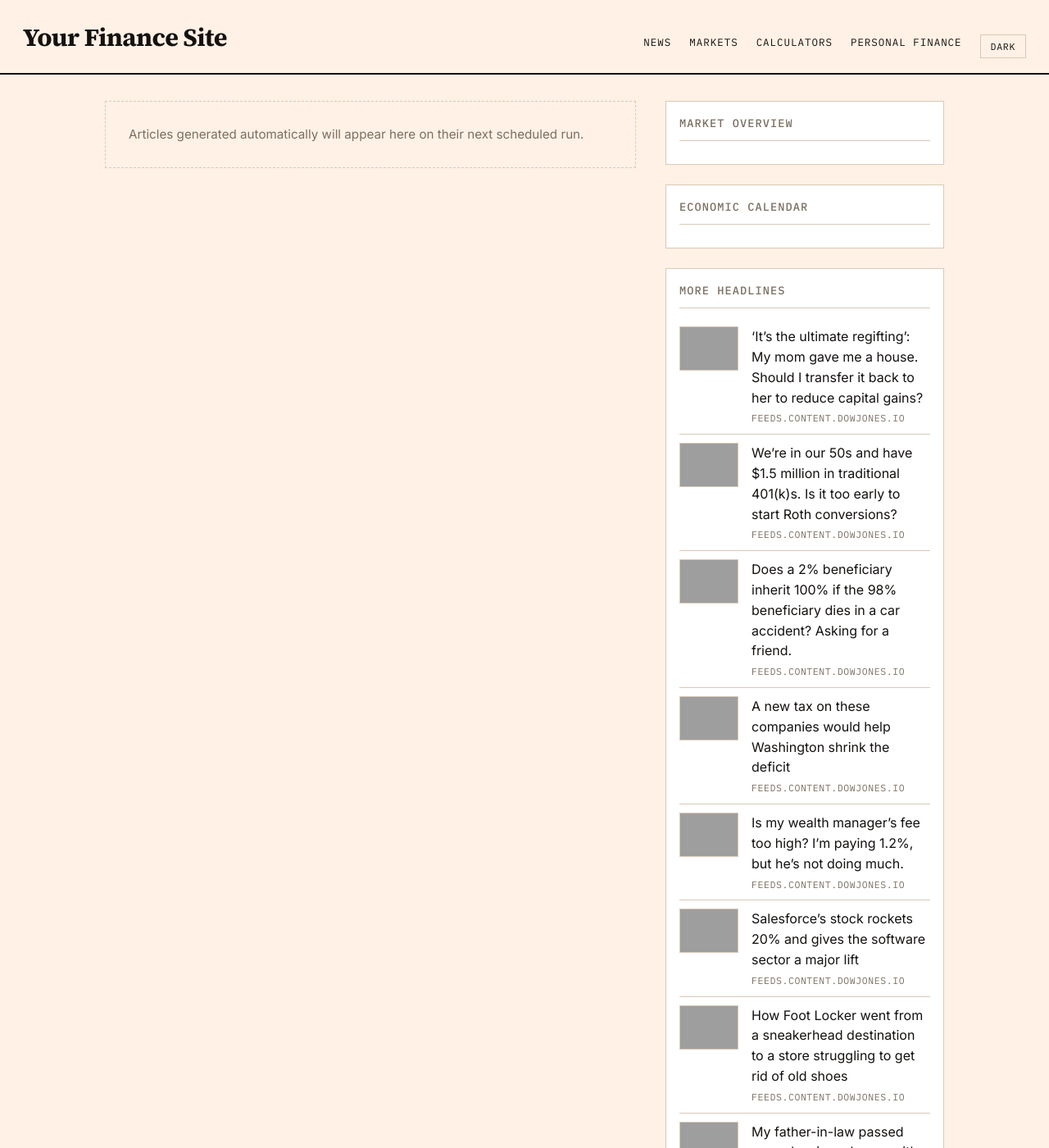
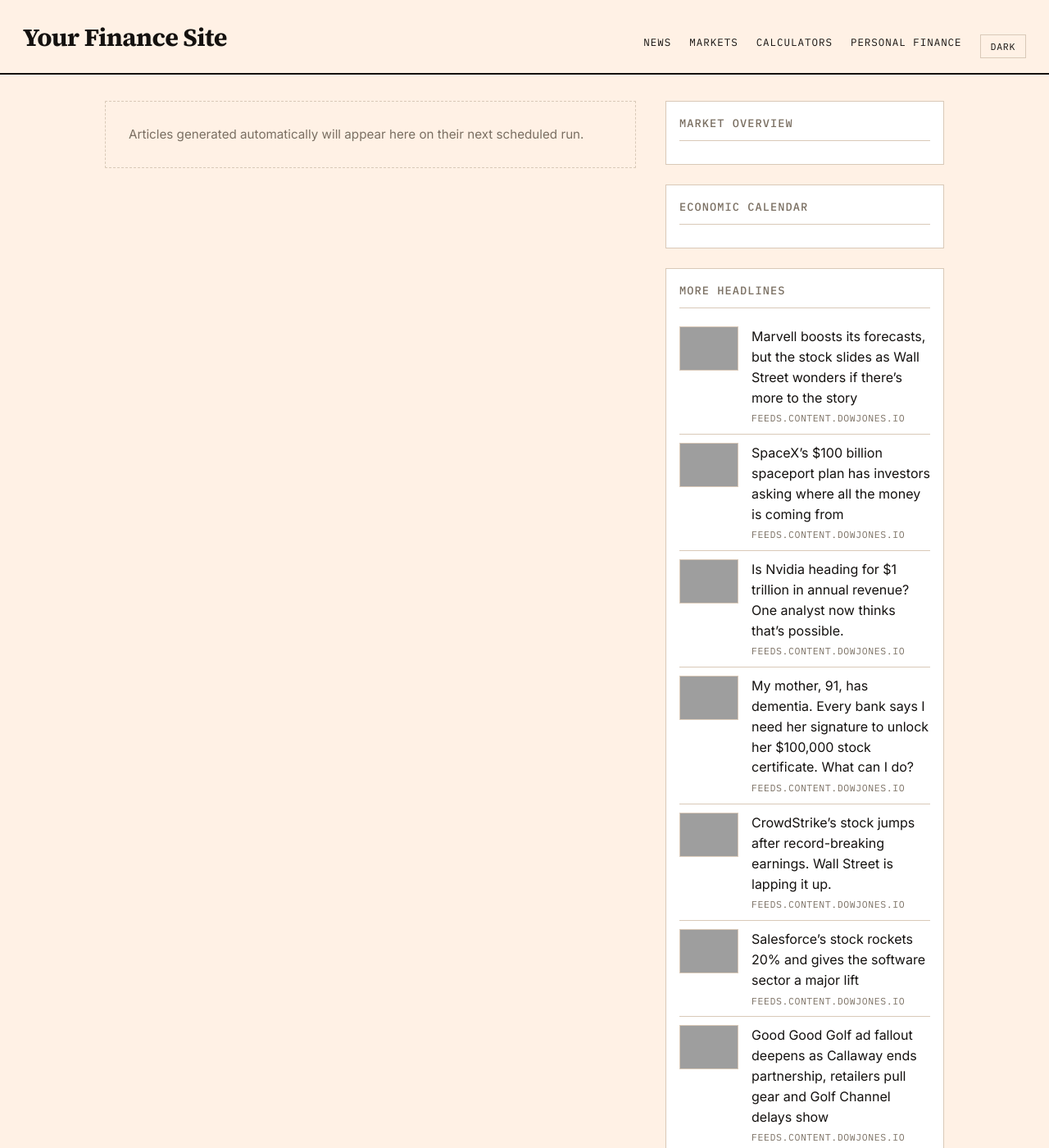
Before and after one commit to GlobTechCo/globtechco.github.io, a Jekyll site: the page built from index.html, in a window 1280 px wide and 1400 px high, cut to the strip 0-1400 px from the top of the window. Shown: the whole strip at 82% size. Built offline with Jekyll 4.4.1, drawn with Linux system fonts in a browser that asks for light colours; a script that is not in the unit is left out; the list of posts is cut into pages by our own code; some of the changed text lies outside the part shown; grey boxes are pictures that could not be loaded.

Commit message:
Auto-content update 2026-08-28

```diff
--- a/_data/aggregator.yml
+++ b/_data/aggregator.yml
@@ -1,50 +1,50 @@
-- title: "\u2018It\u2019s the ultimate regifting\u2019: My mom gave me a house. Should I transfer it back to her to reduce capital gains?"
-  link: "https://www.marketwatch.com/story/its-the-ultimate-regifting-my-mom-gave-me-a-house-should-i-transfer-it-back-to-her-to-reduce-capital-gains-e357f49c?mod=mw_rss_topstories"
+- title: "Marvell boosts its forecasts, but the stock slides as Wall Street wonders if there\u2019s more to the story"
+  link: "https://www.marketwatch.com/story/marvell-is-boosting-its-forecasts-but-thats-not-enough-to-lift-its-stock-c769556a?mod=mw_rss_topstories"
   source: "feeds.content.dowjones.io"
-  pubdate: "Thu, 27 Aug 2026 17:05:00 GMT"
-  image: "https://images.mktw.net/im-04389897"
-- title: "We\u2019re in our 50s and have $1.5 million in traditional 401(k)s. Is it too early to start Roth conversions?"
-  link: "https://www.marketwatch.com/story/were-in-our-50s-and-have-1-5-million-in-traditional-401-k-s-is-it-too-early-to-start-roth-conversions-2d0f9287?mod=mw_rss_topstories"
+  pubdate: "Fri, 28 Aug 2026 00:20:00 GMT"
+  image: "https://images.mktw.net/im-789822"
+- title: "SpaceX\u2019s $100 billion spaceport plan has investors asking where all the money is coming from"
+  link: "https://www.marketwatch.com/story/spacexs-100-billion-spaceport-plan-has-investors-asking-where-all-the-money-is-coming-from-7395bc51?mod=mw_rss_topstories"
   source: "feeds.content.dowjones.io"
-  pubdate: "Thu, 27 Aug 2026 16:30:00 GMT"
-  image: "https://images.mktw.net/im-38086295"
-- title: "Does a 2% beneficiary inherit 100% if the 98% beneficiary dies in a car accident? Asking for a friend."
-  link: "https://www.marketwatch.com/story/does-a-2-beneficiary-inherit-100-if-the-98-beneficiary-dies-in-a-car-accident-asking-for-a-friend-67aacc06?mod=mw_rss_topstories"
+  pubdate: "Fri, 28 Aug 2026 00:02:00 GMT"
+  image: "https://images.mktw.net/im-00103195"
+- title: "Is Nvidia heading for $1 trillion in annual revenue? One analyst now thinks that\u2019s possible."
+  link: "https://www.marketwatch.com/story/nvidia-stock-is-climbing-after-another-set-of-blockbuster-results-heres-what-wall-street-is-saying-a2260a62?mod=mw_rss_topstories"
   source: "feeds.content.dowjones.io"
-  pubdate: "Thu, 27 Aug 2026 16:00:00 GMT"
-  image: "https://images.mktw.net/im-87399340"
-- title: "A new tax on these companies would help Washington shrink the deficit"
-  link: "https://www.marketwatch.com/story/a-new-tax-on-these-companies-would-help-washington-shrink-the-deficit-354456ee?mod=mw_rss_topstories"
+  pubdate: "Thu, 27 Aug 2026 23:05:00 GMT"
+  image: "https://images.mktw.net/im-63601774"
+- title: "My mother, 91, has dementia. Every bank says I need her signature to unlock her $100,000 stock certificate. What can I do?"
+  link: "https://www.marketwatch.com/story/my-mother-91-has-dementia-every-bank-says-i-need-her-signature-to-unlock-her-100-000-stock-certificate-what-can-i-do-4a2b702f?mod=mw_rss_topstories"
   source: "feeds.content.dowjones.io"
-  pubdate: "Thu, 27 Aug 2026 15:57:00 GMT"
-  image: "https://images.mktw.net/im-19722568"
-- title: "Is my wealth manager\u2019s fee too high? I\u2019m paying 1.2%, but he\u2019s not doing much."
-  link: "https://www.marketwatch.com/story/is-my-wealth-managers-fee-too-high-im-paying-1-2-but-hes-not-doing-much-84524deb?mod=mw_rss_topstories"
+  pubdate: "Thu, 27 Aug 2026 23:00:00 GMT"
+  image: "https://images.mktw.net/im-33671200"
+- title: "CrowdStrike\u2019s stock jumps after record-breaking earnings. Wall Street is lapping it up."
+  link: "https://www.marketwatch.com/story/crowdstrikes-stock-has-jumped-after-record-breaking-earnings-wall-street-is-lapping-it-up-dbdaca83?mod=mw_rss_topstories"
   source: "feeds.content.dowjones.io"
-  pubdate: "Thu, 27 Aug 2026 15:37:00 GMT"
-  image: "https://images.mktw.net/im-61414788"
+  pubdate: "Thu, 27 Aug 2026 22:53:00 GMT"
+  image: "https://images.mktw.net/im-33500564"
 - title: "Salesforce\u2019s stock rockets 20% and gives the software sector a major lift"
   link: "https://www.marketwatch.com/story/salesforce-stock-is-jumping-what-wall-street-is-saying-about-its-earnings-and-its-anthropic-relationship-853ada85?mod=mw_rss_topstories"
   source: "feeds.content.dowjones.io"
-  pubdate: "Thu, 27 Aug 2026 15:36:00 GMT"
+  pubdate: "Thu, 27 Aug 2026 22:51:00 GMT"
   image: "https://images.mktw.net/im-89122549"
-- title: "How Foot Locker went from a sneakerhead destination to a store struggling to get rid of old shoes"
-  link: "https://www.marketwatch.com/story/how-foot-locker-went-from-a-sneakerhead-destination-to-a-store-struggling-to-get-rid-of-old-shoes-8dd1183a?mod=mw_rss_topstories"
+- title: "Good Good Golf ad fallout deepens as Callaway ends partnership, retailers pull gear and Golf Channel delays show"
+  link: "https://www.marketwatch.com/story/good-good-golf-ad-fallout-deepens-as-callaway-ends-partnership-retailers-pull-gear-and-golf-channel-delays-show-33546426?mod=mw_rss_topstories"
   source: "feeds.content.dowjones.io"
-  pubdate: "Thu, 27 Aug 2026 15:25:00 GMT"
-  image: "https://images.mktw.net/im-82269798"
-- title: "My father-in-law passed away, leaving a house with tenants. Do I evict them?"
-  link: "https://www.marketwatch.com/story/my-father-in-law-passed-away-leaving-a-house-with-tenants-do-i-evict-them-f974428c?mod=mw_rss_topstories"
+  pubdate: "Thu, 27 Aug 2026 22:17:00 GMT"
+  image: "https://images.mktw.net/im-03006125"
+- title: "The options market is signaling further gains for the S&P 500, but one indicator is flashing a warning"
+  link: "https://www.marketwatch.com/story/the-s-p-500-is-nearing-an-especially-positive-price-and-the-options-market-suggests-a-surge-is-likely-a54d866d?mod=mw_rss_topstories"
   source: "feeds.content.dowjones.io"
-  pubdate: "Thu, 27 Aug 2026 15:00:00 GMT"
-  image: "https://images.mktw.net/im-91806983"
-- title: "What to know about Hugging Face, the open-source AI startup reportedly catching Nvidia\u2019s eye"
-  link: "https://www.marketwatch.com/story/what-to-know-about-hugging-face-the-open-source-ai-startup-reportedly-catching-nvidias-eye-243771f8?mod=mw_rss_topstories"
+  pubdate: "Thu, 27 Aug 2026 22:12:00 GMT"
+  image: "https://images.mktw.net/im-10921310"
+- title: "20 stocks likely to lose money even if the bull market continues"
+  link: "https://www.marketwatch.com/story/20-stocks-likely-to-lose-money-even-if-the-bull-market-continues-3f931608?mod=mw_rss_topstories"
   source: "feeds.content.dowjones.io"
-  pubdate: "Thu, 27 Aug 2026 14:48:00 GMT"
-  image: "https://images.mktw.net/im-22096645"
-- title: "\u2018My main goal is to help people\u2019: I\u2019m single, 74, with $10 million burning a hole in my pocket. What should I do?"
-  link: "https://www.marketwatch.com/story/my-main-goal-is-to-help-people-im-single-74-with-10-million-burning-a-hole-in-my-pocket-what-should-i-do-0e6112e1?mod=mw_rss_topstories"
+  pubdate: "Thu, 27 Aug 2026 20:48:00 GMT"
+  image: "https://images.mktw.net/im-90263525"
+- title: "Nvidia is getting too big, and that\u2019s a problem"
+  link: "https://www.marketwatch.com/story/nvidia-is-getting-too-big-and-thats-a-problem-e1edabff?mod=mw_rss_topstories"
   source: "feeds.content.dowjones.io"
-  pubdate: "Thu, 27 Aug 2026 14:45:00 GMT"
-  image: "https://images.mktw.net/im-31098244"
+  pubdate: "Thu, 27 Aug 2026 20:24:00 GMT"
+  image: "https://images.mktw.net/im-99694497"
```
